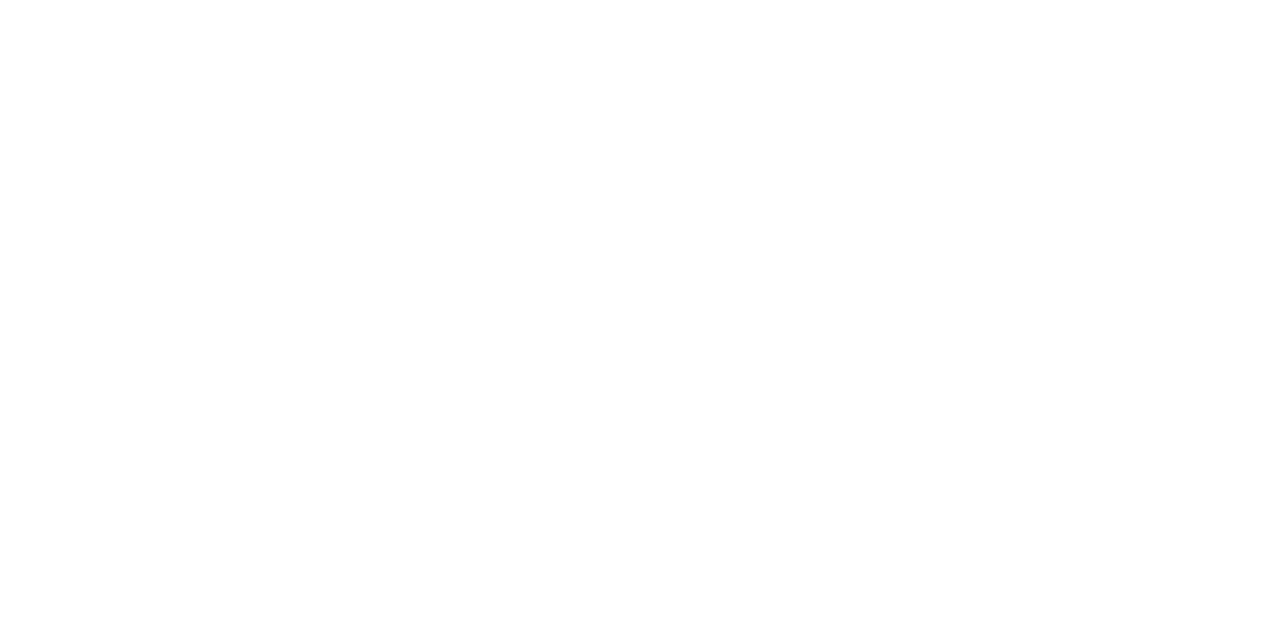
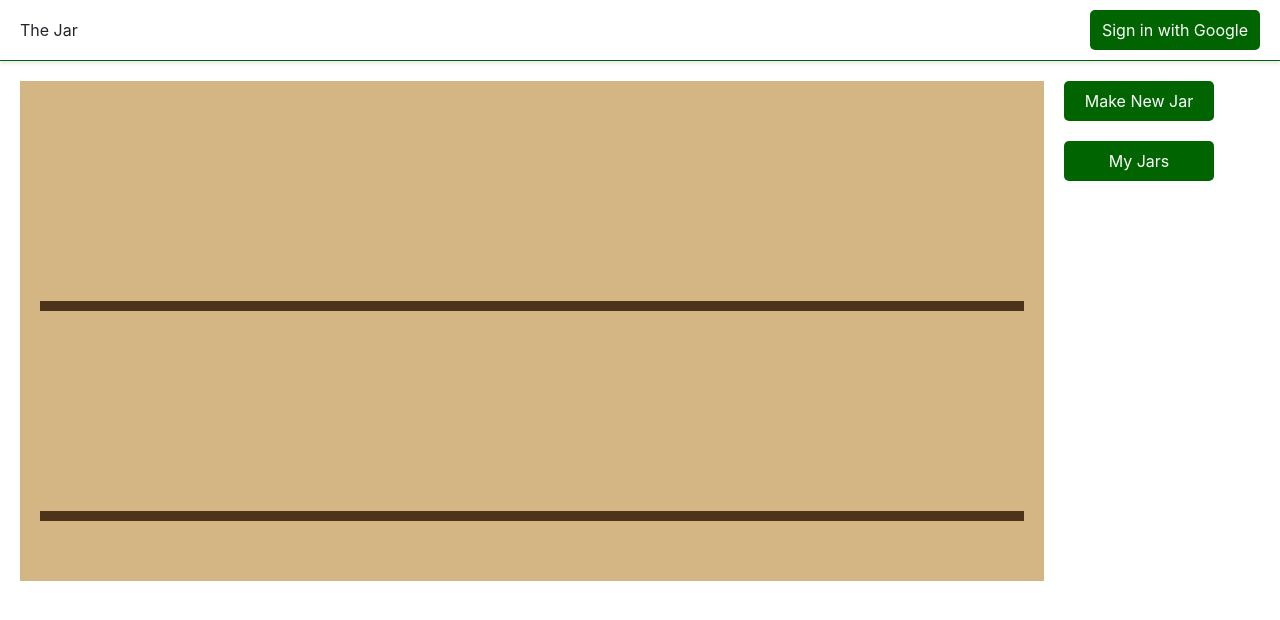
Before and after one commit to jamesdaniel3/HooHacks2024, a Django app: page /user_home in a window 1280 px wide. Before the commit the part shown is empty. Shown: the top 620 px of the page. Run offline with Django 5.2, Linux system fonts and the light colour scheme; data comes from the database, SQL or seed files in the repository; both versions use the stored data as it was after the commit; some libraries are stand-ins or nearby versions.

Commit message:
shelf and menu basic styling

```diff
--- a/the_jar/static/the_jar/style.css
+++ b/the_jar/static/the_jar/style.css
@@ -8,10 +8,15 @@
     border-bottom: 1px solid darkgreen;
 }
 
+.body {
+    display: flex;
+}
+
 .buttons {
     display: flex;
     align-items: center;
 }
+
 .button {
     background-color: darkgreen;
     color: white;
@@ -21,3 +26,34 @@
     border-radius: 5px;
     cursor: pointer;
 }
+.menu {
+    margin-left: 20px;
+    margin-right: 20px;
+    color: #fff;
+    display: flex;
+    flex-direction: column;
+    align-items: flex-start;
+    margin-top: 10px;
+}
+
+.menu .button {
+    margin: 10px 0;
+    width: 150px;
+}
+
+.shelf {
+    width: 80%;
+    margin-left: 20px;
+    margin-top: 20px;
+    background-color: #d3b683;
+    padding: 20px;
+    height: 500px;
+
+}
+
+.line {
+    height: 10px;
+    background-color: #4d3319;
+    margin-top: 200px;
+    margin-bottom: 200px;
+}
--- a/the_jar/templates/the_jar/user_home.html
+++ b/the_jar/templates/the_jar/user_home.html
@@ -1,10 +1,56 @@
 <!DOCTYPE html>
 <html lang="en">
+{% load static %}
 <head>
     <meta charset="UTF-8">
     <title>Welcome to the Jar!!</title>
+    <meta http-equiv="X-UA-Compatible" content="IE-edge">
+    <meta name="viewport" content="width=device-width, initial-scale=1.0">
+    <title>The Jar</title>
+    <link rel="shortcut icon" href="#">
+    <link rel="stylesheet" href="https://stackpath.bootstrapcdn.com/bootstrap/4.5.2/css/bootstrap.min.css">
+    <link rel="stylesheet" href="{% static 'the_jar/style.css' %}">
 </head>
 <body>
+  {% load socialaccount %}
+
+   <header class="header">
+        <div class="title">The Jar</div>
+        <div class="buttons">
+            {% if user.is_authenticated %}
+                <form id="logout-form" action="{% url 'logout' %}" method="post">
+                    {% csrf_token %}
+                    <button type="submit" class="button">Logout</button>
+                </form>
+            {% else %}
+                <form id="google-login-form" action="{% provider_login_url 'google' %}" method="post">
+                    {% csrf_token %}
+                    <button type="submit" class="button" onclick="signInWithGoogle()">Sign in with Google</button>
+                </form>
+            {% endif %}
+        </div>
+   </header>
+
+  <div class="body">
+      <div class="shelf">
+        <div class="line"></div>
+        <div class="line"></div>
+      </div>
+
+      <div class="menu buttons">
+          <form class="buttons" method="post">
+              {% csrf_token %}
+              <button type="submit" class="button">Make New Jar</button>
+          </form>
+
+          <form class="buttons" method="post">
+              {% csrf_token %}
+              <button type="submit" class="button">My Jars</button>
+          </form>
+
+      </div>
+  </div>
+
 
 </body>
 </html>
```
Also changed, not shown: db.sqlite3 (added).
